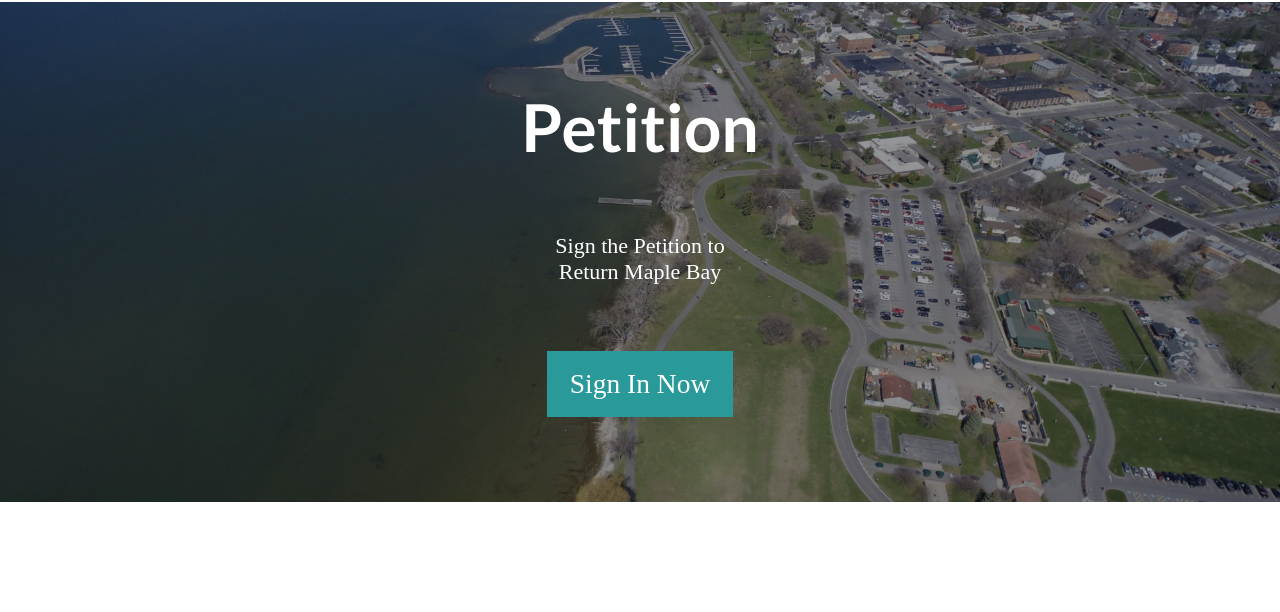
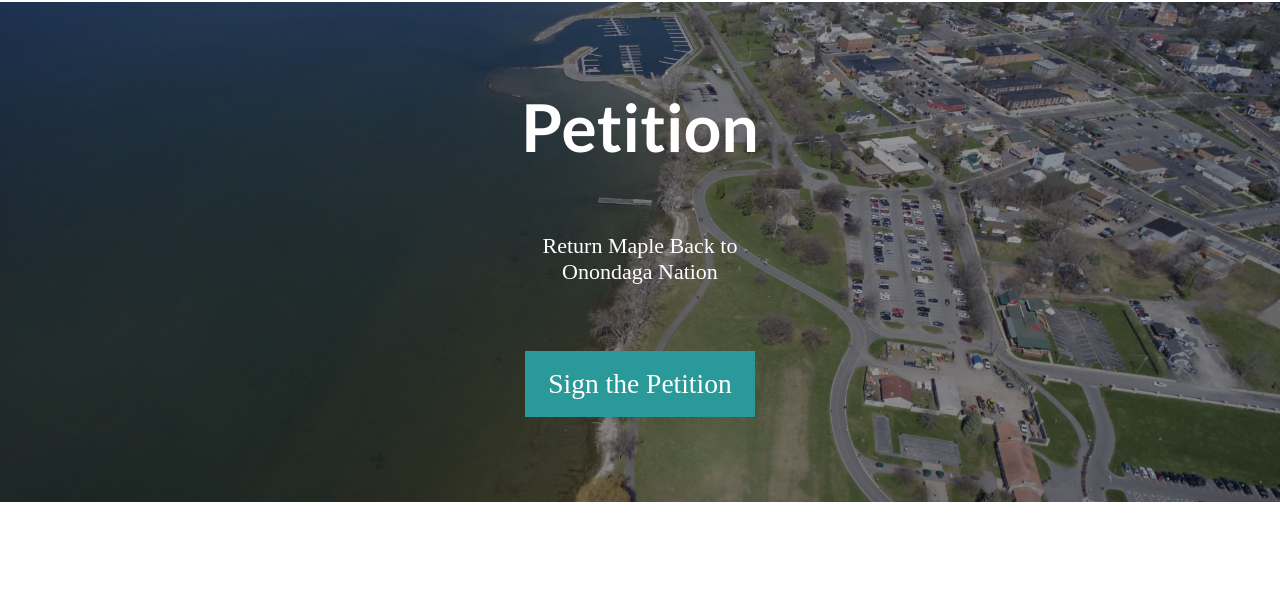
Before and after one commit to adamdjbrett/lakeback.org, an Eleventy site: page content/page/petition.md in a window 1280 px wide. Shown: the part 98-710 px from the top of the page. Built offline with nearby package versions, Linux system fonts and the light colour scheme; Eleventy itself is replaced by a stand-in of ours; files that its build step writes are made by us from their sources; a web font is replaced by a local one; what @zachleat/heading-anchors, eleventy-plugin-toc, string-strip-html, zod-validation-error would draw is missing.

Commit message:
Update petition.md

```diff
--- a/content/page/petition.md
+++ b/content/page/petition.md
@@ -1,10 +1,10 @@
 ---
 title: Petition
-description: "Sign the Petition to Return Maple Bay"
+description: "Return Maple Back to Onondaga Nation"
 image: /img/onondaga-lake-east-shoreline.webp
 show_button: true
 button:
- text: "Sign In Now"
+ text: "Sign the Petition"
  url: "https://actionnetwork.org/letters/ask-the-onondaga-county-executive-to-keep-his-promise-to-return-maple-bay/"
  open_new_window: true
  color:
```
